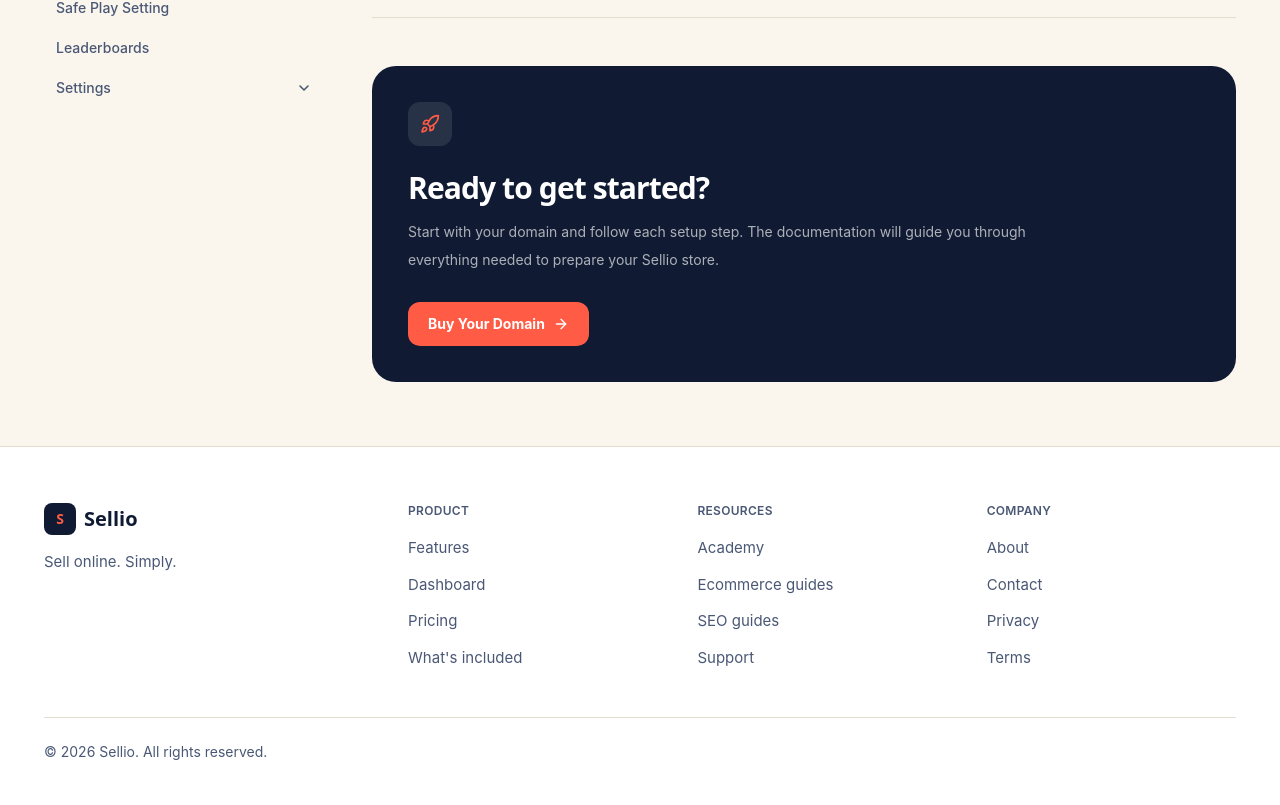
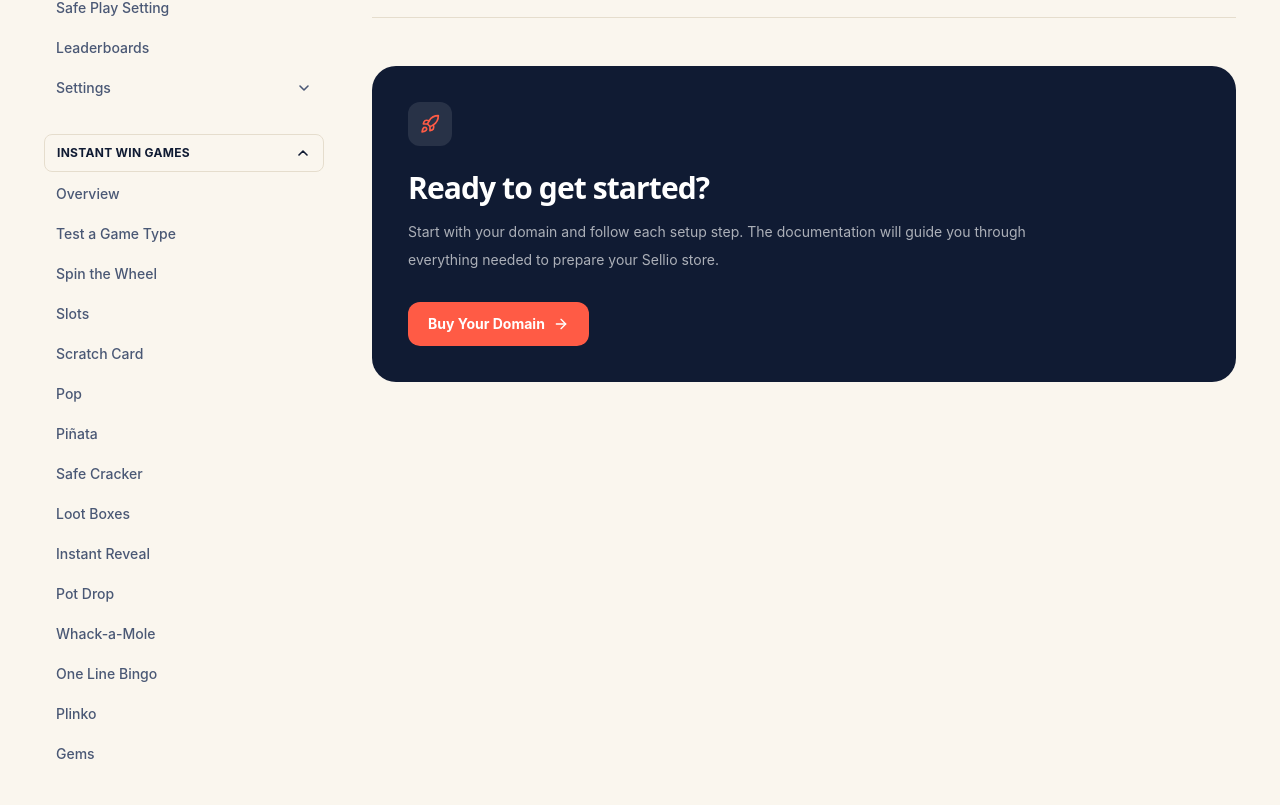
Before and after one commit to SurajRajput617/sellio, a Next.js app: page /documentation in a window 1280 px wide. Shown: the part 1435-2240 px from the top of the page. Built offline with nearby package versions, Linux system fonts and the light colour scheme.

Commit message:
update code

```diff
--- a/src/app/documentation/page.tsx
+++ b/src/app/documentation/page.tsx
@@ -625,6 +625,168 @@ export default function DocumentationPage() {
 
 </details>
 
+{/* ===================================================== */}
+{/* INSTANT WIN GAMES DROPDOWN */}
+{/* ===================================================== */}
+
+<details className="group mt-7" open>
+  <summary
+    className="
+      flex cursor-pointer list-none items-center justify-between
+      rounded-lg border border-border px-3 py-2.5
+      text-xs font-bold uppercase tracking-wide text-navy
+      transition-colors
+      hover:border-coral/40
+      [&::-webkit-details-marker]:hidden
+    "
+  >
+    <span>INSTANT WIN GAMES</span>
+
+    <svg
+      viewBox="0 0 20 20"
+      fill="none"
+      stroke="currentColor"
+      strokeWidth="2"
+      className="
+        h-4 w-4 shrink-0
+        transition-transform duration-200
+        group-open:rotate-180
+      "
+    >
+      <path
+        d="M5 7.5L10 12.5L15 7.5"
+        strokeLinecap="round"
+        strokeLinejoin="round"
+      />
+    </svg>
+
+  </summary>
+
+
+  <nav className="mt-1 space-y-1">
+
+    <Link
+      href="/documentation/instant-win-games/overview"
+      className="block rounded-lg px-3 py-2 text-sm font-medium text-navy-mute hover:bg-coral/10 hover:text-coral"
+    >
+      Overview
+    </Link>
+
+
+    <Link
+      href="/documentation/instant-win-games/test-a-game-type"
+      className="block rounded-lg px-3 py-2 text-sm font-medium text-navy-mute hover:bg-coral/10 hover:text-coral"
+    >
+      Test a Game Type
+    </Link>
+
+
+    <Link
+      href="/documentation/instant-win-games/spin-the-wheel"
+      className="block rounded-lg px-3 py-2 text-sm font-medium text-navy-mute hover:bg-coral/10 hover:text-coral"
+    >
+      Spin the Wheel
+    </Link>
+
+
+    <Link
+      href="/documentation/instant-win-games/slots"
+      className="block rounded-lg px-3 py-2 text-sm font-medium text-navy-mute hover:bg-coral/10 hover:text-coral"
+    >
+      Slots
+    </Link>
+
+
+    <Link
+      href="/documentation/instant-win-games/scratch-card"
+      className="block rounded-lg px-3 py-2 text-sm font-medium text-navy-mute hover:bg-coral/10 hover:text-coral"
+    >
+      Scratch Card
+    </Link>
+
+
+    <Link
+      href="/documentation/instant-win-games/pop"
+      className="block rounded-lg px-3 py-2 text-sm font-medium text-navy-mute hover:bg-coral/10 hover:text-coral"
+    >
+      Pop
+    </Link>
+
+
+    <Link
+      href="/documentation/instant-win-games/pinata"
+      className="block rounded-lg px-3 py-2 text-sm font-medium text-navy-mute hover:bg-coral/10 hover:text-coral"
+    >
+      Piñata
+    </Link>
+
+
+    <Link
+      href="/documentation/instant-win-games/safe-cracker"
+      className="block rounded-lg px-3 py-2 text-sm font-medium text-navy-mute hover:bg-coral/10 hover:text-coral"
+    >
+      Safe Cracker
+    </Link>
+
+
+    <Link
+      href="/documentation/instant-win-games/loot-boxes"
+      className="block rounded-lg px-3 py-2 text-sm font-medium text-navy-mute hover:bg-coral/10 hover:text-coral"
+    >
+      Loot Boxes
+    </Link>
+
+
+    <Link
+      href="/documentation/instant-win-games/instant-reveal"
+      className="block rounded-lg px-3 py-2 text-sm font-medium text-navy-mute hover:bg-coral/10 hover:text-coral"
+    >
+      Instant Reveal
+    </Link>
+
+
+    <Link
+      href="/documentation/instant-win-games/pot-drop"
+      className="block rounded-lg px-3 py-2 text-sm font-medium text-navy-mute hover:bg-coral/10 hover:text-coral"
+    >
+      Pot Drop
+    </Link>
+
+
+    <Link
+      href="/documentation/instant-win-games/whack-a-mole"
+      className="block rounded-lg px-3 py-2 text-sm font-medium text-navy-mute hover:bg-coral/10 hover:text-coral"
+    >
+      Whack-a-Mole
+    </Link>
+
+
+    <Link
+      href="/documentation/instant-win-games/one-line-bingo"
+      className="block rounded-lg px-3 py-2 text-sm font-medium text-navy-mute hover:bg-coral/10 hover:text-coral"
+    >
+      One Line Bingo
+    </Link>
+
+
+    <Link
+      href="/documentation/instant-win-games/plinko"
+      className="block rounded-lg px-3 py-2 text-sm font-medium text-navy-mute hover:bg-coral/10 hover:text-coral"
+    >
+      Plinko
+    </Link>
+
+
+    <Link
+      href="/documentation/instant-win-games/gems"
+      className="block rounded-lg px-3 py-2 text-sm font-medium text-navy-mute hover:bg-coral/10 hover:text-coral"
+    >
+      Gems
+    </Link>
+
+  </nav>
+</details>
+
               </nav>
             </div>
           </aside>
--- a/src/components/DocumentationSidebar.tsx
+++ b/src/components/DocumentationSidebar.tsx
@@ -597,6 +597,167 @@ export default function DocumentationSidebar() {
   </nav>
 
 </details>
+{/* ===================================================== */}
+{/* INSTANT WIN GAMES DROPDOWN */}
+{/* ===================================================== */}
+
+<details className="group mt-7" open>
+  <summary
+    className="
+      flex cursor-pointer list-none items-center justify-between
+      rounded-lg border border-border px-3 py-2.5
+      text-xs font-bold uppercase tracking-wide text-navy
+      transition-colors
+      hover:border-coral/40
+      [&::-webkit-details-marker]:hidden
+    "
+  >
+    <span>INSTANT WIN GAMES</span>
+
+    <svg
+      viewBox="0 0 20 20"
+      fill="none"
+      stroke="currentColor"
+      strokeWidth="2"
+      className="
+        h-4 w-4 shrink-0
+        transition-transform duration-200
+        group-open:rotate-180
+      "
+    >
+      <path
+        d="M5 7.5L10 12.5L15 7.5"
+        strokeLinecap="round"
+        strokeLinejoin="round"
+      />
+    </svg>
+
+  </summary>
+
+
+  <nav className="mt-1 space-y-1">
+
+    <Link
+      href="/documentation/instant-win-games/overview"
+      className="block rounded-lg px-3 py-2 text-sm font-medium text-navy-mute hover:bg-coral/10 hover:text-coral"
+    >
+      Overview
+    </Link>
+
+
+    <Link
+      href="/documentation/instant-win-games/test-a-game-type"
+      className="block rounded-lg px-3 py-2 text-sm font-medium text-navy-mute hover:bg-coral/10 hover:text-coral"
+    >
+      Test a Game Type
+    </Link>
+
+
+    <Link
+      href="/documentation/instant-win-games/spin-the-wheel"
+      className="block rounded-lg px-3 py-2 text-sm font-medium text-navy-mute hover:bg-coral/10 hover:text-coral"
+    >
+      Spin the Wheel
+    </Link>
+
+
+    <Link
+      href="/documentation/instant-win-games/slots"
+      className="block rounded-lg px-3 py-2 text-sm font-medium text-navy-mute hover:bg-coral/10 hover:text-coral"
+    >
+      Slots
+    </Link>
+
+
+    <Link
+      href="/documentation/instant-win-games/scratch-card"
+      className="block rounded-lg px-3 py-2 text-sm font-medium text-navy-mute hover:bg-coral/10 hover:text-coral"
+    >
+      Scratch Card
+    </Link>
+
+
+    <Link
+      href="/documentation/instant-win-games/pop"
+      className="block rounded-lg px-3 py-2 text-sm font-medium text-navy-mute hover:bg-coral/10 hover:text-coral"
+    >
+      Pop
+    </Link>
+
+
+    <Link
+      href="/documentation/instant-win-games/pinata"
+      className="block rounded-lg px-3 py-2 text-sm font-medium text-navy-mute hover:bg-coral/10 hover:text-coral"
+    >
+      Piñata
+    </Link>
+
+
+    <Link
+      href="/documentation/instant-win-games/safe-cracker"
+      className="block rounded-lg px-3 py-2 text-sm font-medium text-navy-mute hover:bg-coral/10 hover:text-coral"
+    >
+      Safe Cracker
+    </Link>
+
+
+    <Link
+      href="/documentation/instant-win-games/loot-boxes"
+      className="block rounded-lg px-3 py-2 text-sm font-medium text-navy-mute hover:bg-coral/10 hover:text-coral"
+    >
+      Loot Boxes
+    </Link>
+
+
+    <Link
+      href="/documentation/instant-win-games/instant-reveal"
+      className="block rounded-lg px-3 py-2 text-sm font-medium text-navy-mute hover:bg-coral/10 hover:text-coral"
+    >
+      Instant Reveal
+    </Link>
+
+
+    <Link
+      href="/documentation/instant-win-games/pot-drop"
+      className="block rounded-lg px-3 py-2 text-sm font-medium text-navy-mute hover:bg-coral/10 hover:text-coral"
+    >
+      Pot Drop
+    </Link>
+
+
+    <Link
+      href="/documentation/instant-win-games/whack-a-mole"
+      className="block rounded-lg px-3 py-2 text-sm font-medium text-navy-mute hover:bg-coral/10 hover:text-coral"
+    >
+      Whack-a-Mole
+    </Link>
+
+
+    <Link
+      href="/documentation/instant-win-games/one-line-bingo"
+      className="block rounded-lg px-3 py-2 text-sm font-medium text-navy-mute hover:bg-coral/10 hover:text-coral"
+    >
+      One Line Bingo
+    </Link>
+
+
+    <Link
+      href="/documentation/instant-win-games/plinko"
+      className="block rounded-lg px-3 py-2 text-sm font-medium text-navy-mute hover:bg-coral/10 hover:text-coral"
+    >
+      Plinko
+    </Link>
+
+
+    <Link
+      href="/documentation/instant-win-games/gems"
+      className="block rounded-lg px-3 py-2 text-sm font-medium text-navy-mute hover:bg-coral/10 hover:text-coral"
+    >
+      Gems
+    </Link>
+
+  </nav>
+</details>
 
       </div>
 
```
